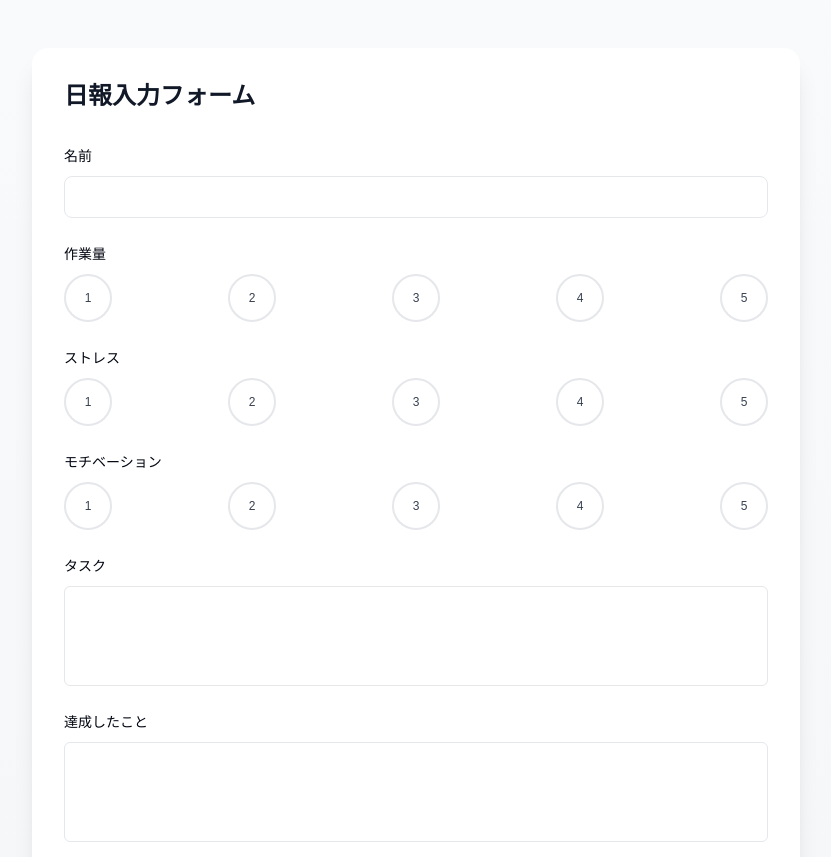
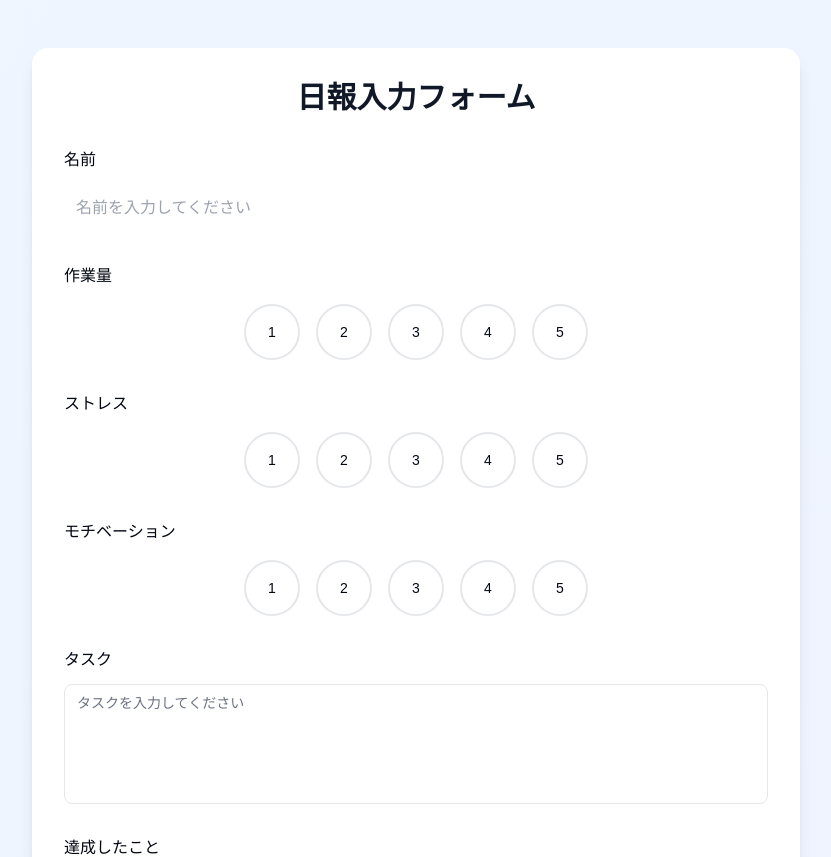
Before and after one commit to fortesnow/my-daily-report, a Next.js app: page / in a window 1280 px wide. Shown: the top 857 px of the page, without its empty margins (224-1055 px from the left). Built offline with nearby package versions, Linux system fonts and the light colour scheme.

Commit message:
Update page.tsx

```diff
--- a/app/page.tsx
+++ b/app/page.tsx
@@ -21,19 +21,15 @@ type FormData = {
 }
 
 const ScaleQuestion = ({ label, value, onChange }: { label: string; value: string; onChange: (value: string) => void }) => (
-  <div className="space-y-2">
-    <Label>{label}</Label>
-    <RadioGroup value={value} onValueChange={onChange} className="flex justify-between">
+  <div className="space-y-4">
+    <Label className="text-base font-medium">{label}</Label>
+    <RadioGroup value={value} onValueChange={onChange} className="flex gap-4 justify-center">
       {[1, 2, 3, 4, 5].map((val) => (
-        <div key={val} className="flex flex-col items-center">
-          <RadioGroupItem
-            value={val.toString()}
-            id={`${label}-${val}`}
-            className="peer sr-only"
-          />
+        <div key={val} className="flex items-center">
+          <RadioGroupItem value={val.toString()} id={`${label}-${val}`} className="peer hidden" />
           <Label
             htmlFor={`${label}-${val}`}
-            className="flex flex-col items-center justify-center w-12 h-12 text-xs font-medium text-gray-700 bg-white border-2 border-gray-200 rounded-full cursor-pointer peer-checked:bg-blue-500 peer-checked:text-white peer-checked:border-blue-600 hover:bg-gray-50"
+            className="w-14 h-14 flex items-center justify-center text-sm border-2 rounded-full cursor-pointer transition-all peer-checked:bg-blue-500 peer-checked:text-white peer-checked:border-blue-600 hover:bg-gray-50"
           >
             {val}
           </Label>
@@ -44,12 +40,13 @@ const ScaleQuestion = ({ label, value, onChange }: { label: string; value: strin
 )
 
 const TextQuestion = ({ label, value, onChange }: { label: string; value: string; onChange: (value: string) => void }) => (
-  <div className="space-y-2">
-    <Label>{label}</Label>
+  <div className="space-y-3">
+    <Label className="text-base font-medium">{label}</Label>
     <Textarea
       value={value}
       onChange={(e) => onChange(e.target.value)}
-      className="min-h-[100px] resize-none"
+      className="min-h-[120px] resize-none rounded-lg border-gray-200 focus:border-blue-500 focus:ring-2 focus:ring-blue-500"
+      placeholder={`${label}を入力してください`}
     />
   </div>
 )
@@ -86,7 +83,6 @@ export default function Home() {
       if (!response.ok) {
         throw new Error('Failed to submit report')
       }
-      // Reset form
       setFormData({
         name: '',
         workload: '3',
@@ -106,18 +102,19 @@ export default function Home() {
   }
 
   return (
-    <div className="min-h-screen bg-gradient-to-b from-gray-50 to-gray-100 py-12 px-4 sm:px-6 lg:px-8">
-      <div className="max-w-3xl mx-auto bg-white rounded-2xl shadow-xl p-8">
-        <h1 className="text-2xl font-bold text-gray-900 mb-8">日報入力フォーム</h1>
+    <div className="min-h-screen bg-gradient-to-br from-blue-50 to-indigo-50 py-12 px-4">
+      <div className="max-w-3xl mx-auto bg-white rounded-2xl shadow-lg p-8 space-y-8">
+        <h1 className="text-3xl font-bold text-gray-900 text-center">日報入力フォーム</h1>
 
-        <form onSubmit={handleSubmit} className="space-y-6">
-          <div className="space-y-2">
-            <Label>名前</Label>
+        <form onSubmit={handleSubmit} className="space-y-8">
+          <div className="space-y-3">
+            <Label className="text-base font-medium">名前</Label>
             <input
               type="text"
               value={formData.name}
               onChange={(e) => setFormData({...formData, name: e.target.value})}
-              className="w-full p-2 border rounded-lg"
+              className="w-full p-3 border-gray-200 rounded-lg focus:border-blue-500 focus:ring-2 focus:ring-blue-500"
+              placeholder="名前を入力してください"
               required
             />
           </div>
@@ -174,8 +171,8 @@ export default function Home() {
             onChange={(value) => setFormData({...formData, comments: value})}
           />
 
-          <Button type="submit" className="w-full">
-            送信
+          <Button type="submit" className="w-full bg-blue-500 hover:bg-blue-600 text-white font-medium py-3 rounded-lg transition-colors">
+            送信する
           </Button>
         </form>
       </div>
```
